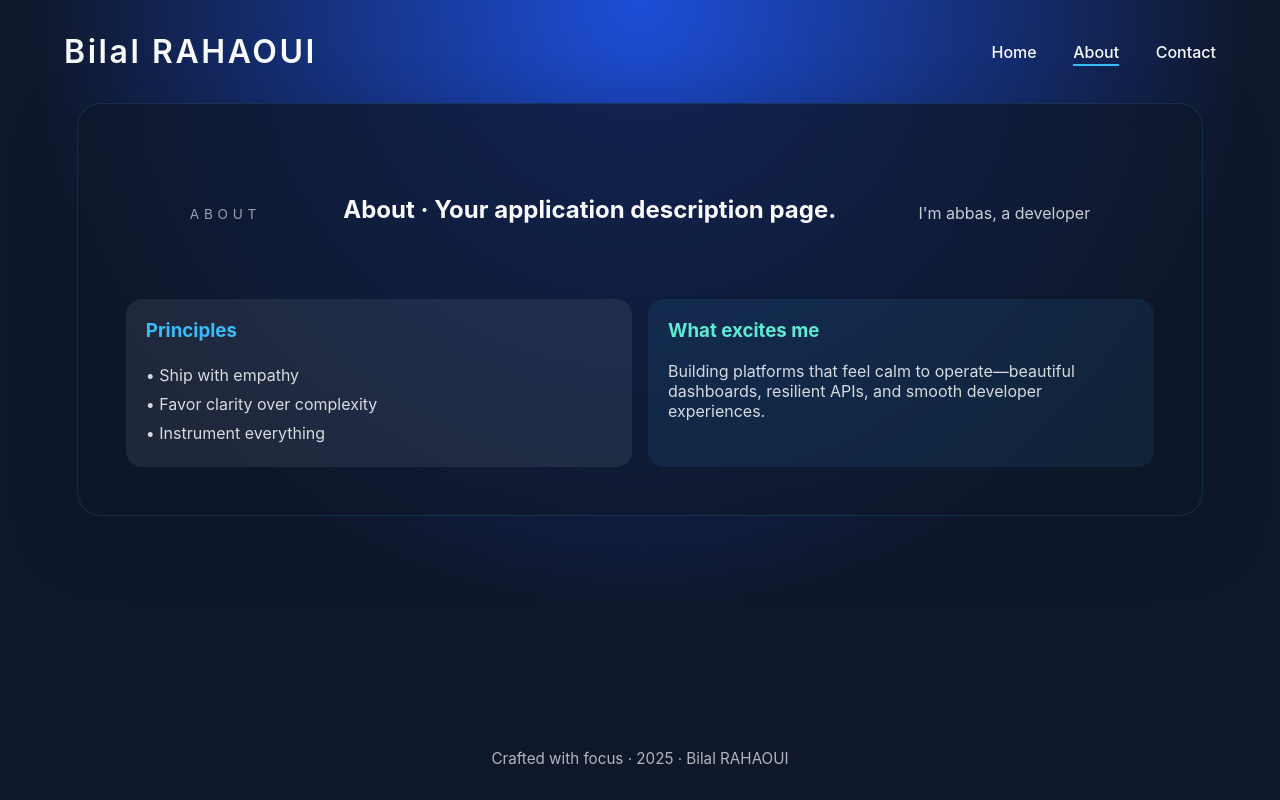
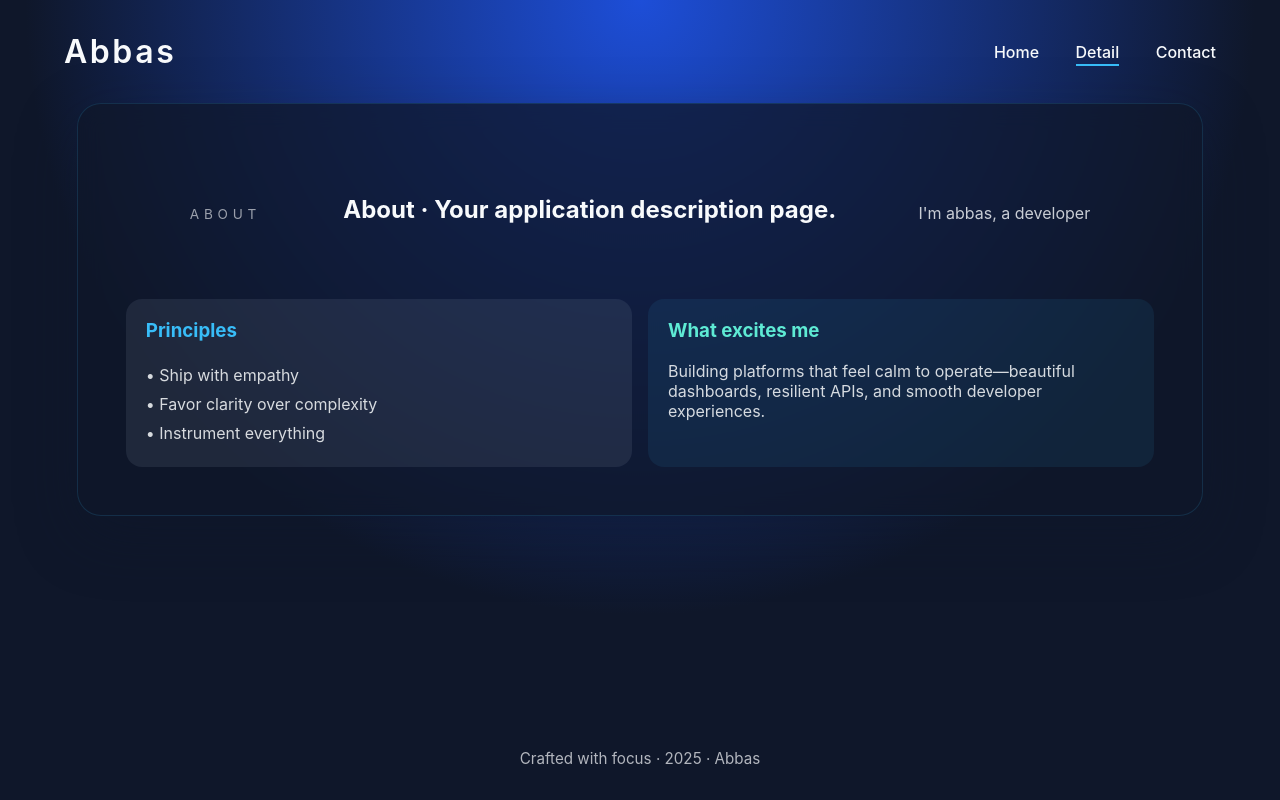
Before and after one commit to nsyedmuntazirabbas/FlaskWebApp1, a Flask app: page /about in a window 1280 px wide. Run offline with Flask 2, Linux system fonts and the light colour scheme; some libraries are stand-ins or nearby versions.

Commit message:
Update layout.html

```diff
--- a/flask_devops_app/FlaskWebProject1/templates/layout.html
+++ b/flask_devops_app/FlaskWebProject1/templates/layout.html
@@ -94,10 +94,10 @@
 <body>
     <canvas id="fireworks-canvas"></canvas>
     <header>
-        <div class="brand">Bilal RAHAOUI</div>
+        <div class="brand">Abbas</div>
         <nav>
             <a href="{{ url_for('home') }}" class="{% if request.path == '/' or request.path == '/home' %}active{% endif %}">Home</a>
-            <a href="{{ url_for('about') }}" class="{% if request.path == '/about' %}active{% endif %}">About</a>
+            <a href="{{ url_for('about') }}" class="{% if request.path == '/about' %}active{% endif %}">Detail</a>
             <a href="{{ url_for('contact') }}" class="{% if request.path == '/contact' %}active{% endif %}">Contact</a>
         </nav>
     </header>
@@ -107,7 +107,7 @@
         </section>
     </main>
     <footer>
-        Crafted with focus · {{ year }} · Bilal RAHAOUI
+        Crafted with focus · {{ year }} · Abbas
     </footer>
     <script>
         // Fireworks Animation (limited to ~3 seconds)
```
